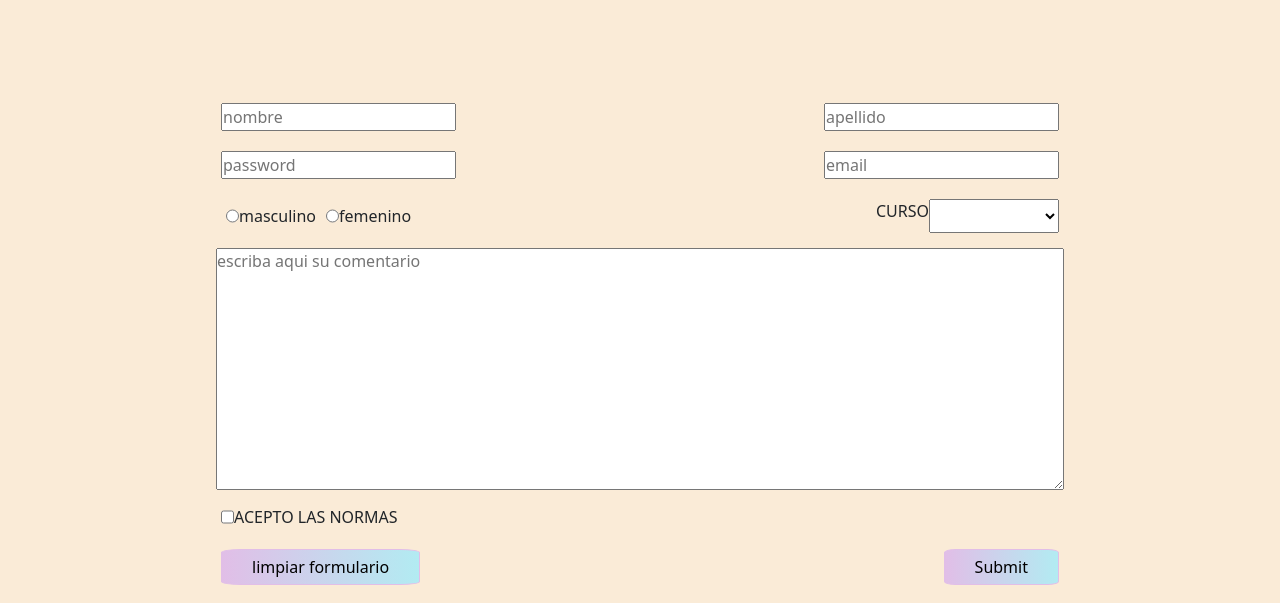
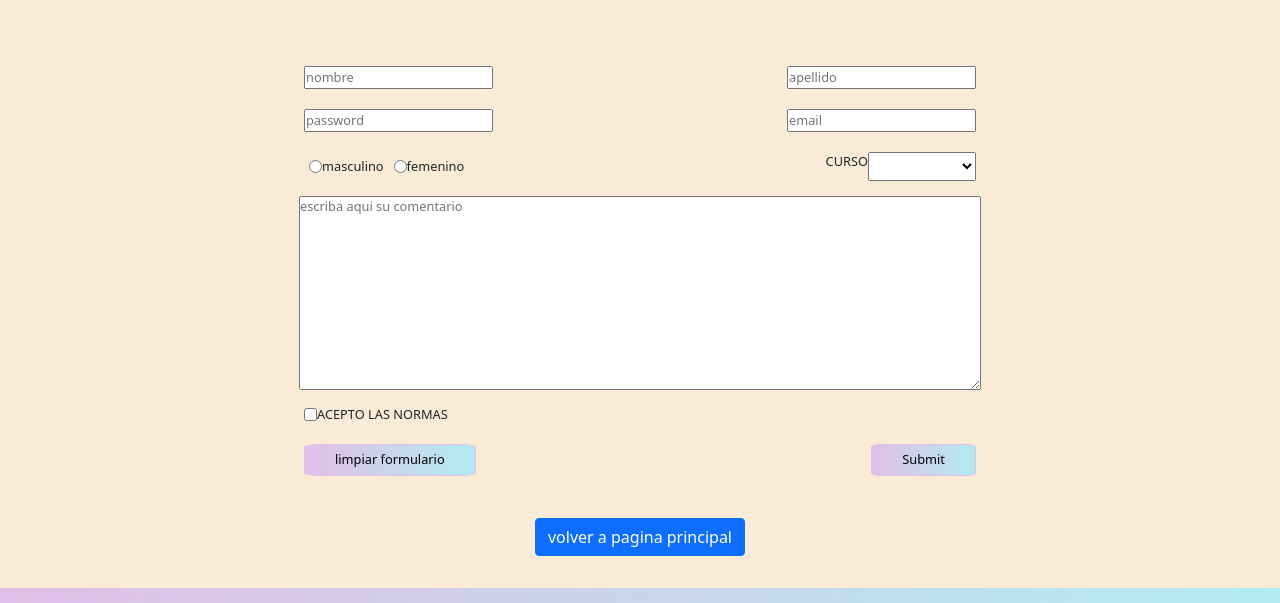
Before and after one commit to leonardo-agustin-romero/che-que-rico, a website: page contacto.html in a window 1280 px wide. Shown: the part 1101-1704 px from the top of the page. Drawn offline with nearby package versions, Linux system fonts and the light colour scheme.

Commit message:
reparacion form width

```diff
--- a/contacto.html
+++ b/contacto.html
@@ -70,71 +70,70 @@
             <h3><b>
                 Ubicación
             </b></h3>
-            <h5 class="nosotrosSeccion1">
+            <div class="nosotrosSeccion1">
                 <iframe src="https://www.google.com/maps/embed?pb=!1m18!1m12!1m3!1d3276.8252710877423!2d-58.42811428547967!3d-34.78517377462732!2m3!1f0!2f0!3f0!3m2!1i1024!2i768!4f13.1!3m3!1m2!1s0x95bcd253ca533b6d%3A0xb00a764cf3a58e9c!2sLa%20Huella%202199%2C%20Llavallol%2C%20Provincia%20de%20Buenos%20Aires!5e0!3m2!1ses!2sar!4v1636301512210!5m2!1ses!2sar" width="600" height="450" style="border:0;" allowfullscreen="" loading="lazy"></iframe>
-            </h5>
+            </div>
         </div>
         <!-- formularios de prueba -->
         <form class="formularioPrueba" action="achivo.php" method="POST">
             <div>
                 <div>
                     <label for="nombre"></label>
-                    <input type="text" name="nombre" placeholder="nombre">
+                    <input type="text" name="nombre" placeholder="nombre" class="formLetra">
                 </div>
                 <div>
                     <label for="apellido"></label>
-                    <input type="text" name="apellido" placeholder="apellido">
+                    <input type="text" name="apellido" placeholder="apellido" class="formLetra">
                 </div>
             </div>
             <div>
                 <div>
                     <label for="password"></label>
-                    <input type="password" name="password" placeholder="password">
+                    <input type="password" name="password" placeholder="password" class="formLetra">
                 </div>
                 <div>
                     <label for="email"></label>
-                    <input type="email" name="email" placeholder="email">
+                    <input type="email" name="email" placeholder="email" class="formLetra">
                 </div>
             </div>
             <div>
                 <div>
                     <label for="gender"></label>
-                    <div class="genero">
-                        <input type="radio" name="gender" value="masculino">masculino
+                    <div class="genero formLetra">
+                        <input type="radio" name="gender" value="masculino" class="formLetra">masculino
                     </div>
-                    <div>
-                        <input type="radio" name="gender" value="femenino">femenino
+                    <div class="formLetra">
+                        <input type="radio" name="gender" value="femenino" class="formLetra">femenino
                     </div>
                 </div>
                 <div>
-                    <label for="curso">CURSO</label>
-                    <select name="curso">
+                    <label for="curso"  class="formLetra">CURSO</label>
+                    <select name="curso"  class="formLetra">
                         <option value=""></option>
-                        <option value="desarrollo_web">desarrolo web</option>
-                        <option value="frontend">frontend</option>
+                        <option value="desarrollo_web" class="formLetra">desarrolo web</option>
+                        <option value="frontend" class="formLetra">frontend</option>
                     </select>
                 </div>
             </div>
             <div>
                 <label for="comentario"></label>
-                <textarea name="comentario" placeholder="escriba aqui su comentario" cols="90" rows="10"></textarea>
+                <textarea name="comentario" placeholder="escriba aqui su comentario" cols="90" rows="10" class="formLetra"></textarea>
             </div>
             <div>
                 <div>
                     <input type="checkbox" name="legales">
-                    <label for="legales">ACEPTO LAS NORMAS</label>
+                    <label for="legales" class="formLetra">ACEPTO LAS NORMAS</label>
                 </div>
             </div>
             <div>
                 <div>
-                    <input type="reset" value="limpiar formulario" class="reset">
+                    <input type="reset" value="limpiar formulario" class="reset formLetra">
                 </div>
                 <div>
-                    <input type="submit" class="submit">
+                    <input type="submit" class="submit formLetra">
                 </div>
             </div>
         </form>
-    </section>
     <section id="ModalPrincipal">
         <!-- Buton de modal -->
         <button type="button" class="btn btn-primary" data-bs-toggle="modal" data-bs-target="#exampleModal">
--- a/sass/main.scss
+++ b/sass/main.scss
@@ -88,10 +88,17 @@ body{
 
 .MapaUbicacion{
     display: flex;
+    width: 100%;
     justify-content: center;
     align-items: center;
     flex-direction: column;
     padding-top: 2rem;
+}
+
+.nosotrosSeccion1{
+    width: 100%;
+    display: flex;
+    justify-content: center;
 }
 
 
@@ -243,11 +250,8 @@ body{
 .formularioPrueba{
     box-sizing: border-box;
     @extend %flexboxrow;
-    width: 40%;
-    margin: 1rem;
-    padding: 1rem;
     align-content: center;
-    margin-left: 30%;
+    justify-content: center;
 }
 
 .formularioPrueba div{
@@ -257,6 +261,9 @@ body{
     margin: 5px;
 }
 
+.formLetra{
+    font-size: 0.8rem;
+}
 
 .submit{
     background-image:linear-gradient(to left,#B2EBF2, #E1BEE7);
```
Also changed, not shown: css/main.css.
